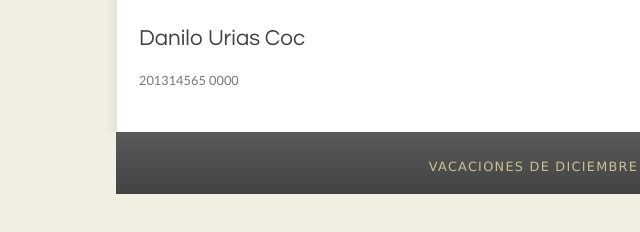
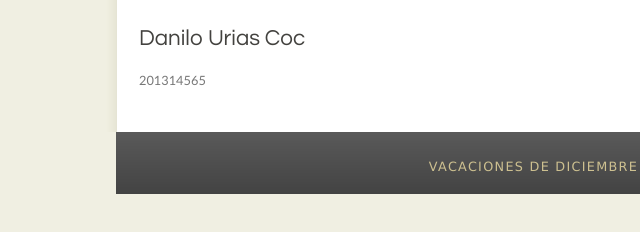
Before and after one commit to durias/Practica_SA, a website: page index.html in a window 1280 px wide. Shown: the part 264-496 px from the top of the page, 85-725 px from the left. Drawn offline with Linux system fonts and the light colour scheme.

Commit message:
Update index.html

```diff
--- a/index.html
+++ b/index.html
@@ -32,7 +32,7 @@
     <div id="site_content">
       <div id="content">
         <h1>Danilo Urias Coc</h1>
-        <p>201314565 0000</p>
+        <p>201314565</p>
       </div>
     </div>
     <div id="footer">
```
